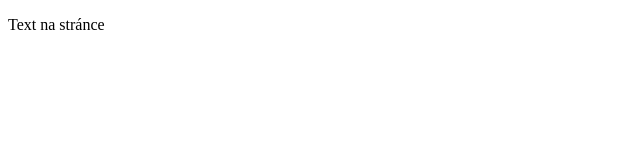
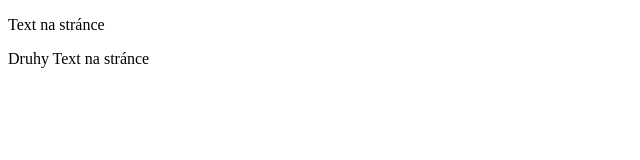
Before and after one commit to kubicap/mujGit, a plain HTML site: page index.html in a window 1280 px wide. Shown: the whole page, without its empty margins (0-640 px from the left). Drawn offline with Linux system fonts and the light colour scheme.

Commit message:
Pridan soubor Index
Tato zmena je zasadni v tom ze ma druhy radek.

```diff
--- a/index.html
+++ b/index.html
@@ -5,5 +5,6 @@
     </head>
     <body>
         <p>Text na stránce</p>
+        <p>Druhy Text na stránce</p>
     </body>
 </html>
```
